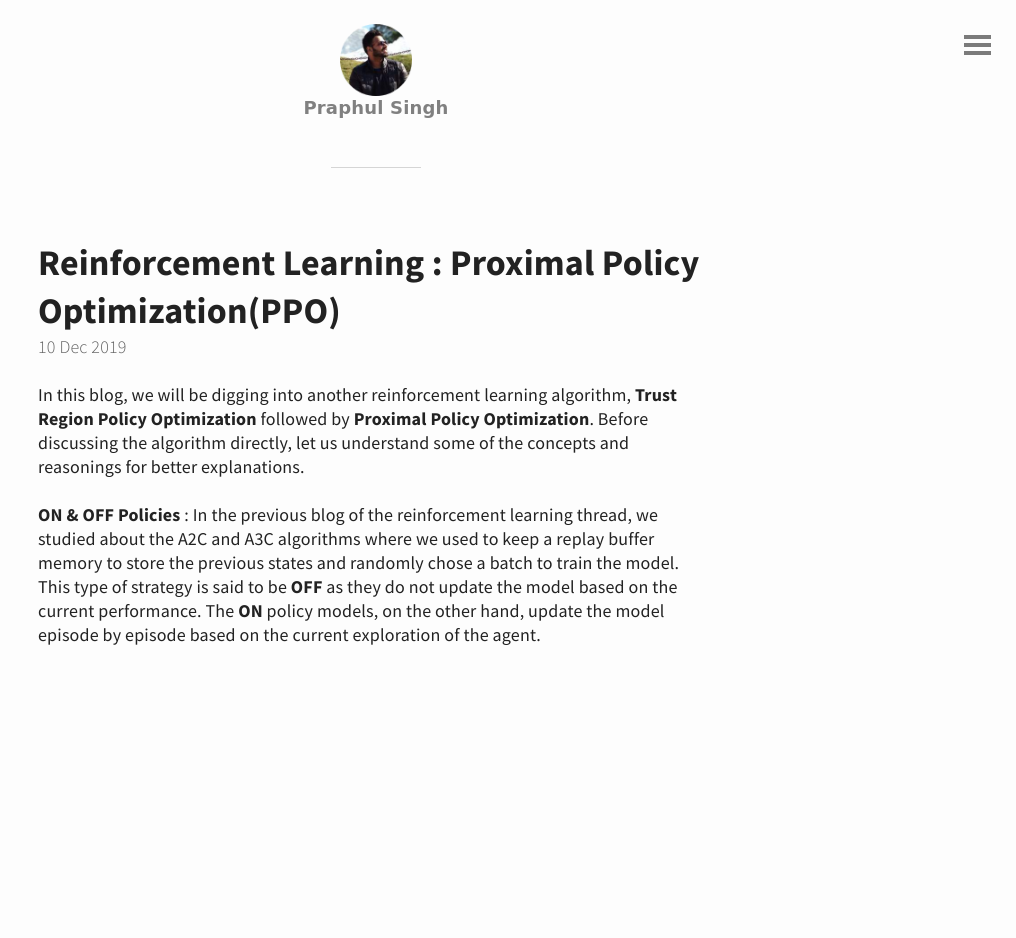
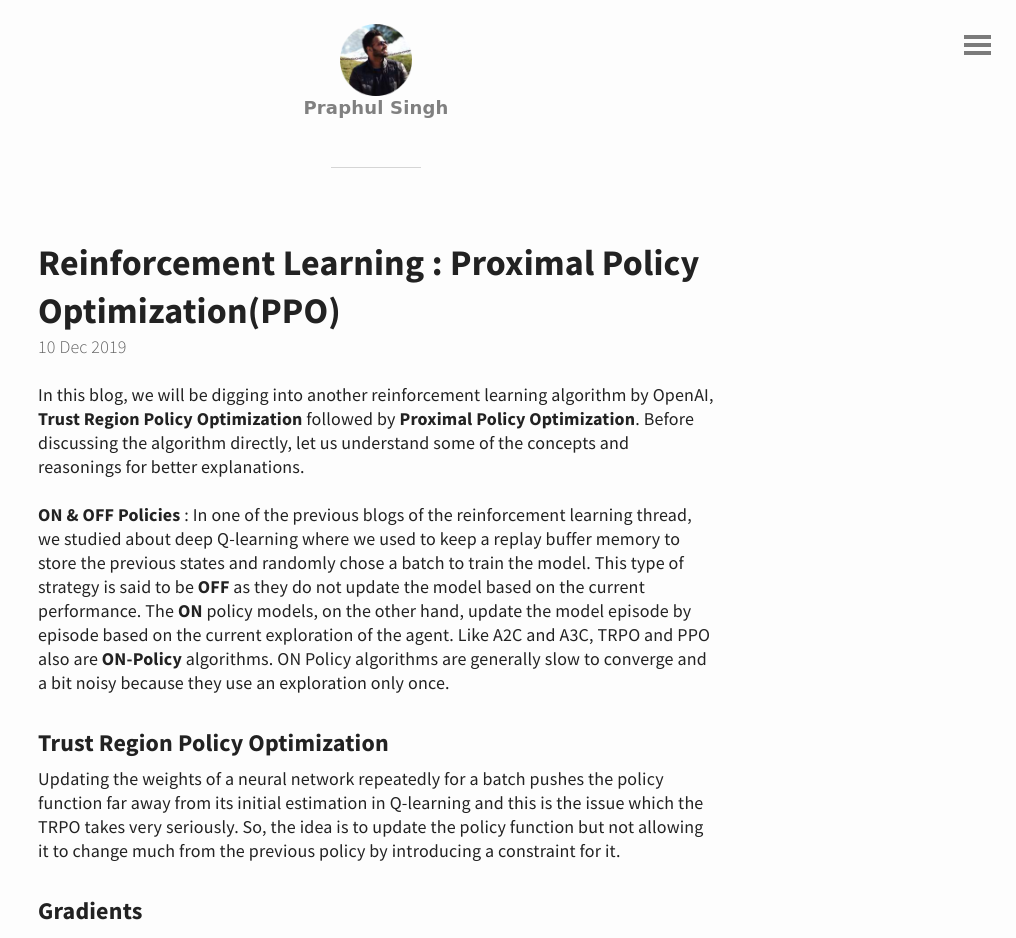
Before and after one commit to spraphul/blog, a Jekyll site: the page built from _posts/2019-12-10-RL5.md, in a window 1280 px wide and 1400 px high. Shown: the top 938 px of the window, without its empty margins (264-1280 px from the left). Built offline with Jekyll 4.4.1, drawn with Linux system fonts in a browser that asks for light colours; some of the changed text lies outside the part shown.

Commit message:
Update 2019-12-10-RL5.md

```diff
--- a/_posts/2019-12-10-RL5.md
+++ b/_posts/2019-12-10-RL5.md
@@ -2,6 +2,30 @@
 title : Reinforcement Learning &#58; Proximal Policy Optimization(PPO)
 ---
 
-In this blog, we will be digging into another reinforcement learning algorithm, **Trust Region Policy Optimization** followed by **Proximal Policy Optimization**. Before discussing the algorithm directly, let us understand some of the concepts and reasonings for better explanations.
+In this blog, we will be digging into another reinforcement learning algorithm by OpenAI, **Trust Region Policy Optimization** followed by **Proximal Policy Optimization**. Before discussing the algorithm directly, let us understand some of the concepts and reasonings for better explanations.
 
-**ON & OFF Policies** : In the previous blog of the reinforcement learning thread, we studied about the A2C and A3C algorithms where we used to keep a replay buffer memory to store the previous states and randomly chose a batch to train the model. This type of strategy is said to be **OFF** as they do not update the model based on the current performance. The **ON** policy models, on the other hand, update the model episode by episode based on the current exploration of the agent.
+**ON & OFF Policies** : In one of the previous blogs of the reinforcement learning thread, we studied about deep Q-learning where we used to keep a replay buffer memory to store the previous states and randomly chose a batch to train the model. This type of strategy is said to be **OFF** as they do not update the model based on the current performance. The **ON** policy models, on the other hand, update the model episode by episode based on the current exploration of the agent. Like A2C and A3C, TRPO and PPO also are **ON-Policy** algorithms. ON Policy algorithms are generally slow to converge and a bit noisy because they use an exploration only once.
+
+
+### Trust Region Policy Optimization
+Updating the weights of a neural network repeatedly for a batch pushes the policy function far away from its initial estimation in Q-learning and this is the issue which the TRPO takes very seriously. So, the idea is to update the policy function but not allowing it to change much from the previous policy by introducing a constraint for it.
+
+
+#### Gradients
+Let us recall the gradient policy we used in the previous blog for A2C and A3C algorithms:
+
+![kdl](https://1.bp.blogspot.com/-j0ublUid7NQ/XeQDR333PCI/AAAAAAAAQFg/Y8g0syT7d4EN4fEajGS6D6iLUlTHY_vfwCLcBGAsYHQ/s1600/policy_gradient.pn)
+
+The logarithm of the probability is now replaced with a ratio of the probabilty by the current policy to that of the probabilty of the old policy and the loss function looks like the one shown below:
+
+![qswkd](https://miro.medium.com/max/1476/0*S949lemw0fEDVPJE)
+
+The ratio, **r<sub>t</sub>** has a value greater than one if the current policy is more likey to happen than the previous one and has a value between 0 and 1 if it is less likely than the previous one.
+
+For the updated policy to lie in the trust region, an extra constraint is added in the form of KL divergence as shown below:
+
+![dsn](https://miro.medium.com/max/2350/1*IaBgY-p9fgwupuaB_jUJaA@2x.jpeg)
+
+Using Lagrange's multipliers for constrained optimizations, the final optimization problem looks like this :
+
+![lsak](https://miro.medium.com/max/3200/1*UTNJbhabWk7RSqfvRQ1KDg.jpeg)
```
